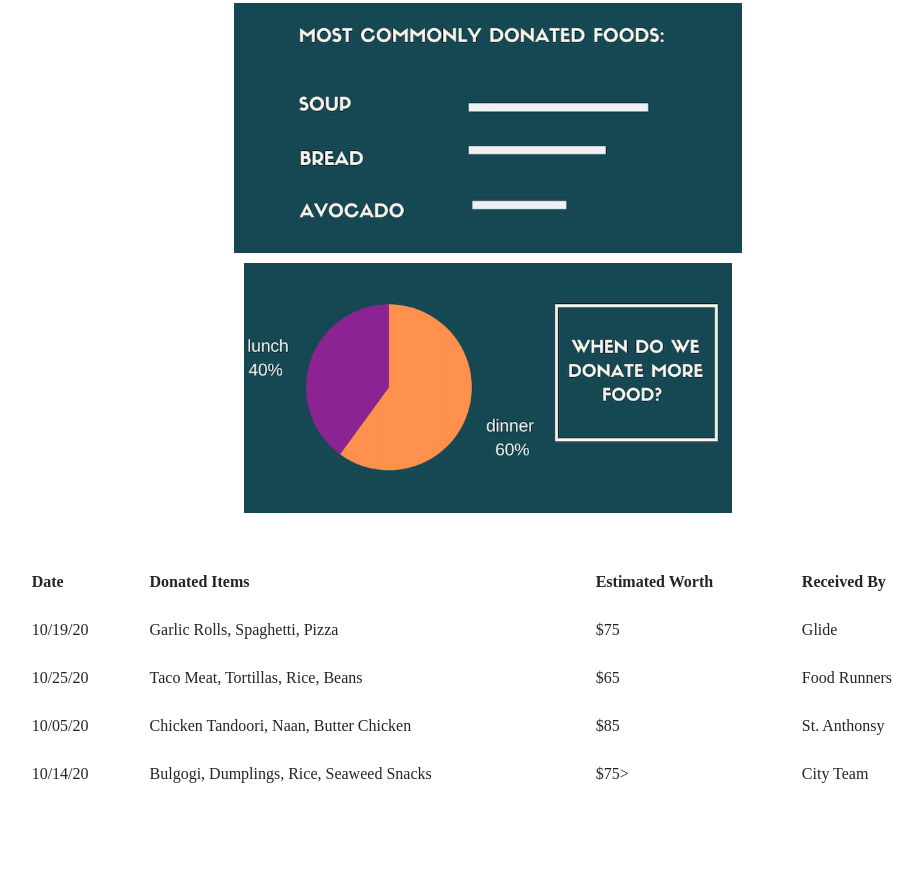
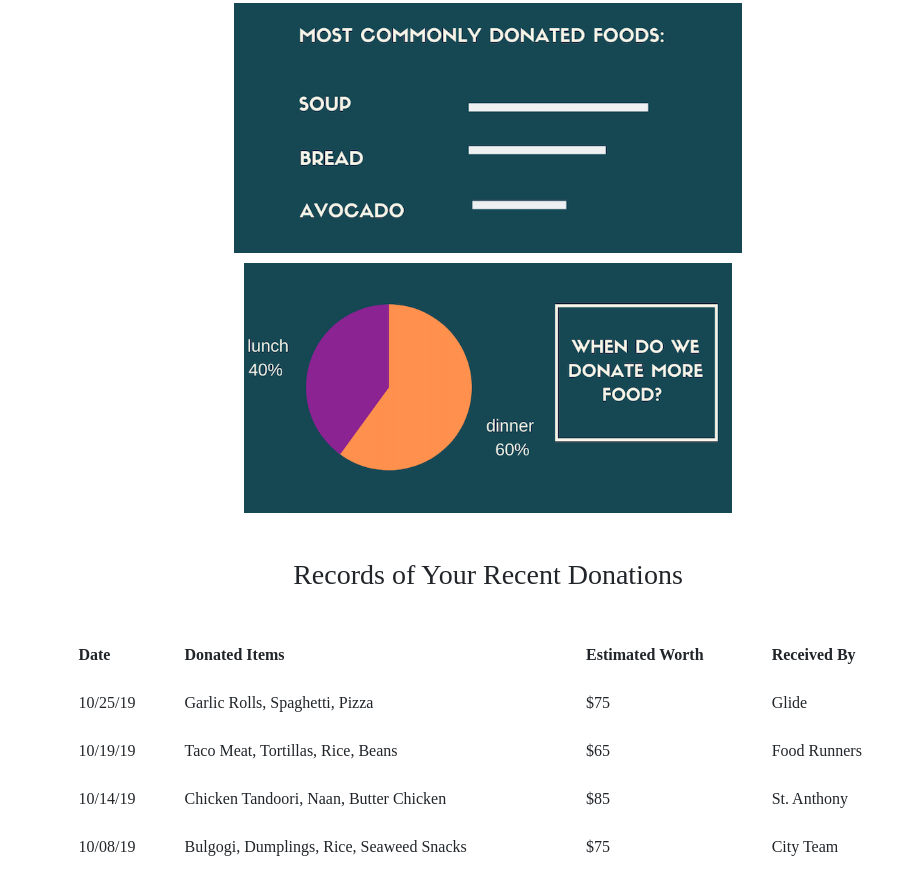
Before and after one commit to toomusa/food-do-gooder, a React app in the folder client/: page /dashboard in a window 1280 px wide. Shown: the part 639-1534 px from the top of the page, without its empty margins (152-1075 px from the left). Before the commit the page ends 1503 px from the top, so only its background shows below. Built offline with nearby package versions, Linux system fonts and the light colour scheme; a small style sheet from the web is missing; a web font is replaced by a local one.

Commit message:
homepage update and dashboard logs

```diff
--- a/client/public/style.css
+++ b/client/public/style.css
@@ -231,3 +231,9 @@ h1, h2, h3, h4, h5, h6, p, span, div {
   margin-right: 30px;
   margin-left: 10px;
 }
+
+#logTable {
+  margin-left: auto;
+  margin-right: auto;
+  max-width: 90%;
+}
--- a/client/src/containers/Dashboard.js
+++ b/client/src/containers/Dashboard.js
@@ -18,8 +18,9 @@ export default class Dashboard extends Component {
           <img src={Dashboard2} alt="Graphic 2" className="dashboard-image" />
           <img src={Dashboard1} alt="Graphic 1" className="dashboard-image" />
         </div>
-	<div>
-	<table class="table table-borderless">
+        <div>
+        <h3 className="centered">Records of Your Recent Donations</h3>
+        <table className="table table-borderless" id="logTable">
           <thead>
             <tr>
               <th scope="col">Date</th>
@@ -30,27 +31,27 @@ export default class Dashboard extends Component {
           </thead>
           <tbody>
             <tr>
-              <td>10/19/20</td>
+              <td>10/25/19</td>
               <td>Garlic Rolls, Spaghetti, Pizza</td>
               <td>$75</td>
               <td>Glide</td>
             </tr>
             <tr>
-              <td>10/25/20</td>
+              <td>10/19/19</td>
               <td>Taco Meat, Tortillas, Rice, Beans</td>
               <td>$65</td>
               <td>Food Runners</td>
             </tr>
             <tr>
-              <td>10/05/20</td>
+              <td>10/14/19</td>
               <td>Chicken Tandoori, Naan, Butter Chicken</td>
               <td>$85</td>
-              <td>St. Anthonsy</td>
+              <td>St. Anthony</td>
             </tr>
             <tr>
-              <td>10/14/20</td>
+              <td>10/08/19</td>
               <td>Bulgogi, Dumplings, Rice, Seaweed Snacks</td>
-              <td>$75></td>
+              <td>$75</td>
               <td>City Team</td>
             </tr>
           </tbody>
--- a/client/src/containers/Home.js
+++ b/client/src/containers/Home.js
@@ -1,23 +1,32 @@
 import React, { Component } from 'react'
 import Challenge from "../assets/images/Challenge.png"
-import Challenge2 from "../assets/images/Challenge2.png"
 import Customers from "../assets/images/Customers.png"
 import Legal from "../assets/images/Legal.png"
-import Partners from "../assets/images/Partners.png"
 import Taxes from "../assets/images/Taxes.png"
 import Value from "../assets/images/Value.png"
+import Value2 from "../assets/images/Value2.png"
+import How from "../assets/images/How.png"
+import How2 from "../assets/images/How2.png"
+import Partners from "../assets/images/Partners.png"
+import Homeless from "../assets/images/Homeless.png"
+import Future from "../assets/images/Future.png"
 
 export default class Home extends Component {
   render() {
     return (
       <div id="homeDiv">
+        <div className="centered"><h4>Raising awareness about the Good Samaritan Act to encourage more food vendors to donate excess food to the homeless</h4></div>
         <div className="bannerDiv"><img src={Challenge} alt="Challenge" /></div>
-        <div className="bannerDiv"><img src={Challenge2} alt="Challeng2e" /></div>
+        <div className="bannerDiv"><img src={Customers} alt="Customers" /></div>
         <div className="bannerDiv"><img src={Legal} alt="Legal" /></div>
         <div className="bannerDiv"><img src={Taxes} alt="Taxes" /></div>
-        <div className="bannerDiv"><img src={Customers} alt="Customers" /></div>
         <div className="bannerDiv"><img src={Value} alt="Value" /></div>
+        <div className="bannerDiv"><img src={Value2} alt="Value2" /></div>
+        <div className="bannerDiv"><img src={How} alt="How" /></div>
+        <div className="bannerDiv"><img src={How2} alt="How2" /></div>
         <div className="bannerDiv"><img src={Partners} alt="Partners" /></div>
+        <div className="bannerDiv"><img src={Homeless} alt="Homeless" /></div>
+        <div className="bannerDiv"><img src={Future} alt="Future" /></div>
       </div>
     )
   }
```
Also changed, not shown: client/src/assets/images/Challenge.png, client/src/assets/images/Customers.png, client/src/assets/images/Future.png (added), client/src/assets/images/Homeless.png (added), client/src/assets/images/How.png (added), client/src/assets/images/How2.png (added), client/src/assets/images/Legal.png, client/src/assets/images/Taxes.png, client/src/assets/images/Value.png, client/src/assets/images/Value2.png (added).
